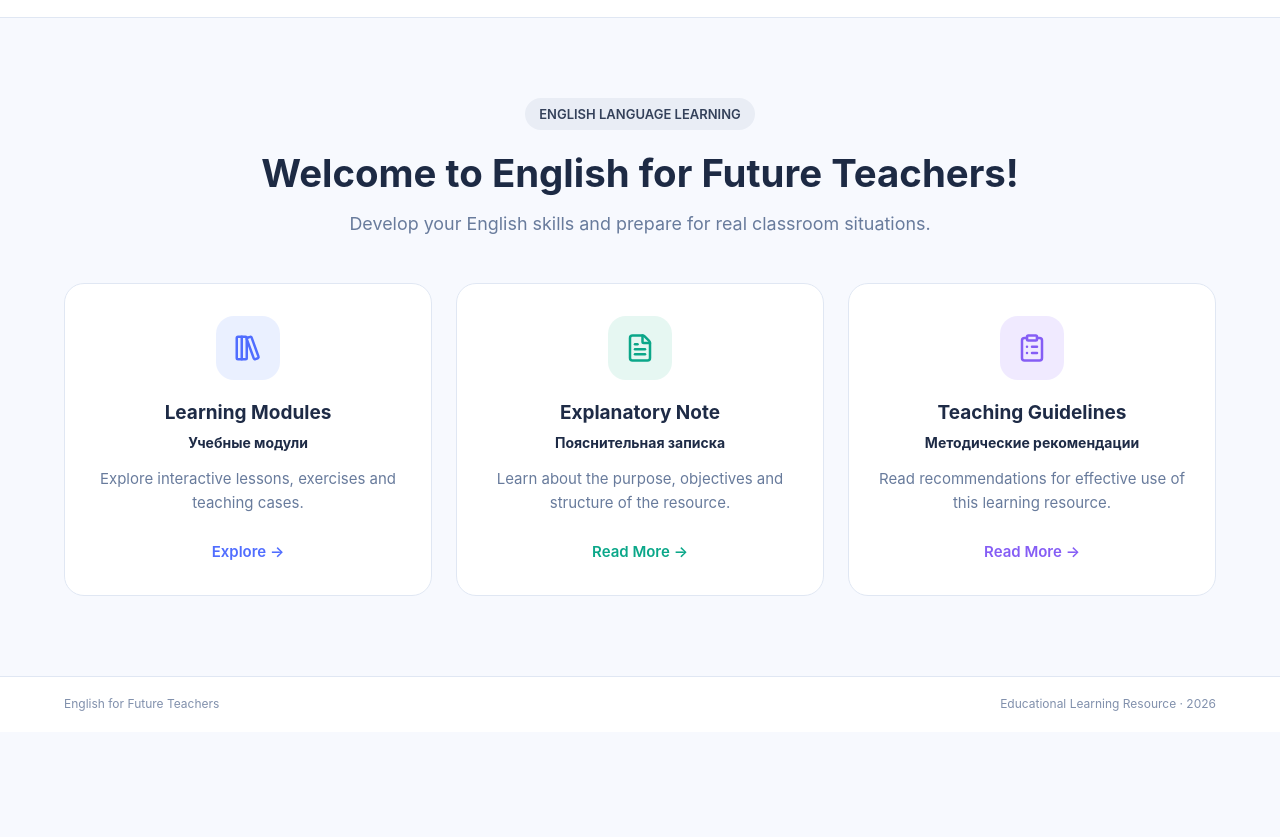
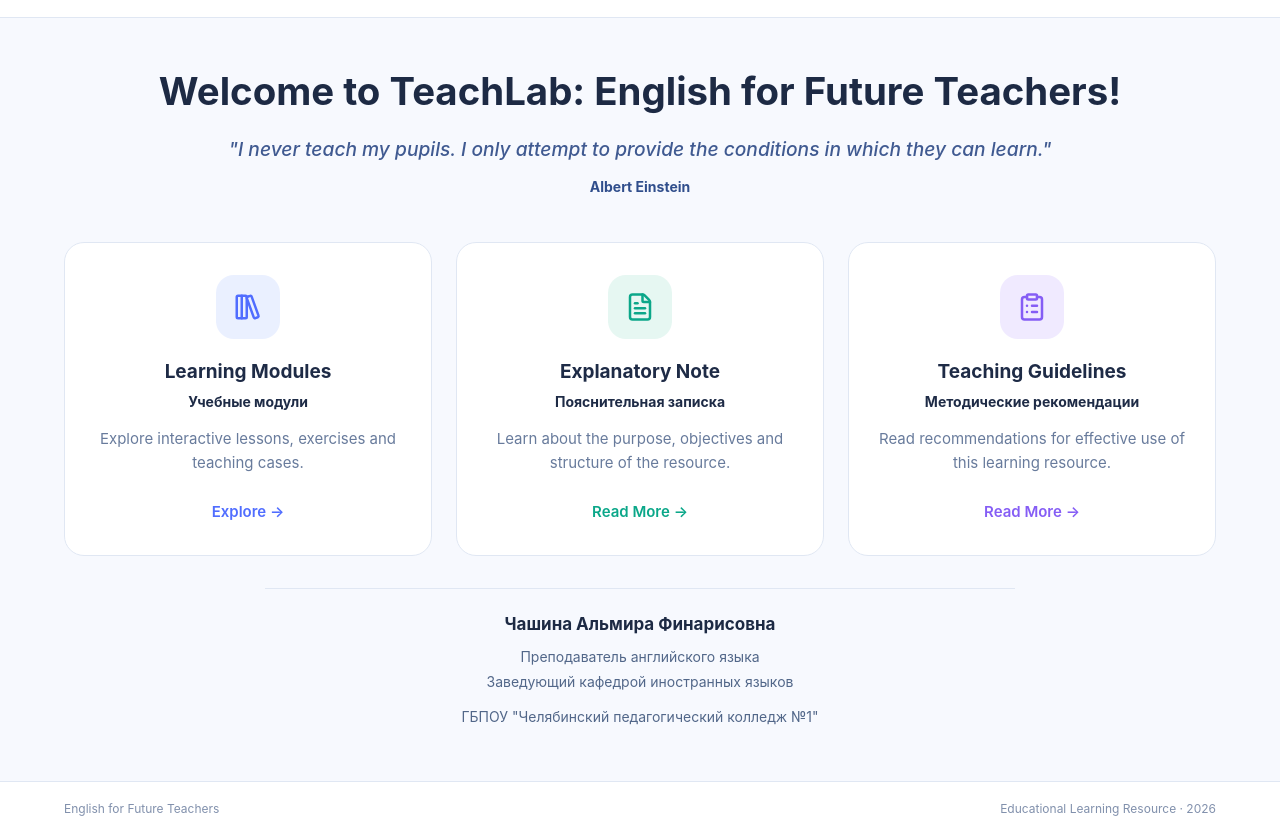
Before and after one commit to Mswork6/english-for-future-teachers, a website with bundled scripts: page index.html in a window 1280 px wide. Shown: the part 68-905 px from the top of the page. Before the commit the page ends 800 px from the top, so only its background shows below. Built offline with nearby package versions, Linux system fonts and the light colour scheme.

Commit message:
fix: author v 0.1

```diff
--- a/css/home.css
+++ b/css/home.css
@@ -22,28 +22,46 @@
     margin-bottom: 45px;
 }
 
-.home-badge {
-    display: inline-block;
-    padding: 6px 14px;
-    background: #e9edf5;
-    border-radius: 30px;
-    font-size: 13px;
-    font-weight: 600;
-    color: #34415a;
-}
-
 .home-heading h1 {
-    margin: 20px 0 14px;
+    margin: 0 0 20px;
     font-size: clamp(28px, 3vw, 42px);
     line-height: 1.2;
     font-weight: 700;
     color: #1d2a44;
 }
 
-.home-heading p {
+/* ===== Quote ===== */
+
+.home-quote {
+    max-width: 1050px;
+    margin: 0 auto;
+    text-align: center;
+}
+
+.home-quote p {
     margin: 0;
-    font-size: clamp(15px, 1.4vw, 19px);
-    color: var(--color-text-muted);
+    color: #405a91;
+    font-size: clamp(16px, 1.5vw, 20px);
+    font-style: italic;
+    font-weight: 500;
+    line-height: 1.65;
+}
+
+.home-quote-author {
+    display: flex;
+    align-items: center;
+    justify-content: center;
+    gap: 8px;
+    margin-top: 10px;
+    color: #304e8c;
+    font-size: 14px;
+    font-weight: 700;
+}
+
+.home-quote-author svg {
+    width: 17px;
+    height: 17px;
+    stroke-width: 2.2;
 }
 
 /* ===== Cards ===== */
@@ -166,3 +184,54 @@
         font-size: 28px;
     }
 }
+
+@media (max-width: 600px) {
+    .home-heading h1 {
+        margin-bottom: 16px;
+    }
+
+    .home-quote p {
+        font-size: 16px;
+    }
+
+    .home-quote-author {
+        font-size: 13px;
+    }
+}
+
+/* ===== Author credits: home page only ===== */
+.home-author {
+    max-width: 750px;
+    margin: 32px auto 0;
+    padding: 22px 24px 4px;
+    border-top: 1px solid var(--color-border);
+    text-align: center;
+}
+
+.home-author-name {
+    margin: 0 0 9px;
+    color: #1d2a44;
+    font-size: 17px;
+    font-weight: 700;
+}
+
+.home-author-role {
+    margin: 4px 0;
+    color: #526789;
+    font-size: 14px;
+    line-height: 1.5;
+}
+
+.home-author-college {
+    margin: 14px 0 0;
+    color: #526789;
+    font-size: 14px;
+    line-height: 1.5;
+}
+
+@media (max-width: 600px) {
+    .home-author {
+        margin-top: 26px;
+        padding: 18px 8px 0;
+    }
+}
--- a/js/pages/home.js
+++ b/js/pages/home.js
@@ -1,3 +1,4 @@
+
 import {app} from '../state.js';
 
 export function home(modules) {
@@ -6,11 +7,15 @@ export function home(modules) {
 
     section.innerHTML = `
         <div class="home-heading">
-            <span class="home-badge">ENGLISH LANGUAGE LEARNING</span>
+            <h1>Welcome to TeachLab: English for Future Teachers!</h1>
 
-            <h1>Welcome to English for Future Teachers!</h1>
+            <div class="home-quote">
+                <p>"I never teach my pupils. I only attempt to provide the conditions in which they can learn."</p>
 
-            <p>Develop your English skills and prepare for real classroom situations.</p>
+                <div class="home-quote-author">
+                    <span>Albert Einstein</span>
+                </div>
+            </div>
         </div>
 
         <div class="home-cards">
@@ -53,6 +58,13 @@ export function home(modules) {
                 <span class="home-link purple-text">Read More →</span>
             </a>
         </div>
+
+        <section class="home-author" aria-label="Сведения об авторе">
+            <p class="home-author-name">Чашина Альмира Финарисовна</p>
+            <p class="home-author-role">Преподаватель английского языка</p>
+            <p class="home-author-role">Заведующий кафедрой иностранных языков</p>
+            <p class="home-author-college">ГБПОУ "Челябинский педагогический колледж №1"</p>
+        </section>
     `;
 
     app.append(section);
```
